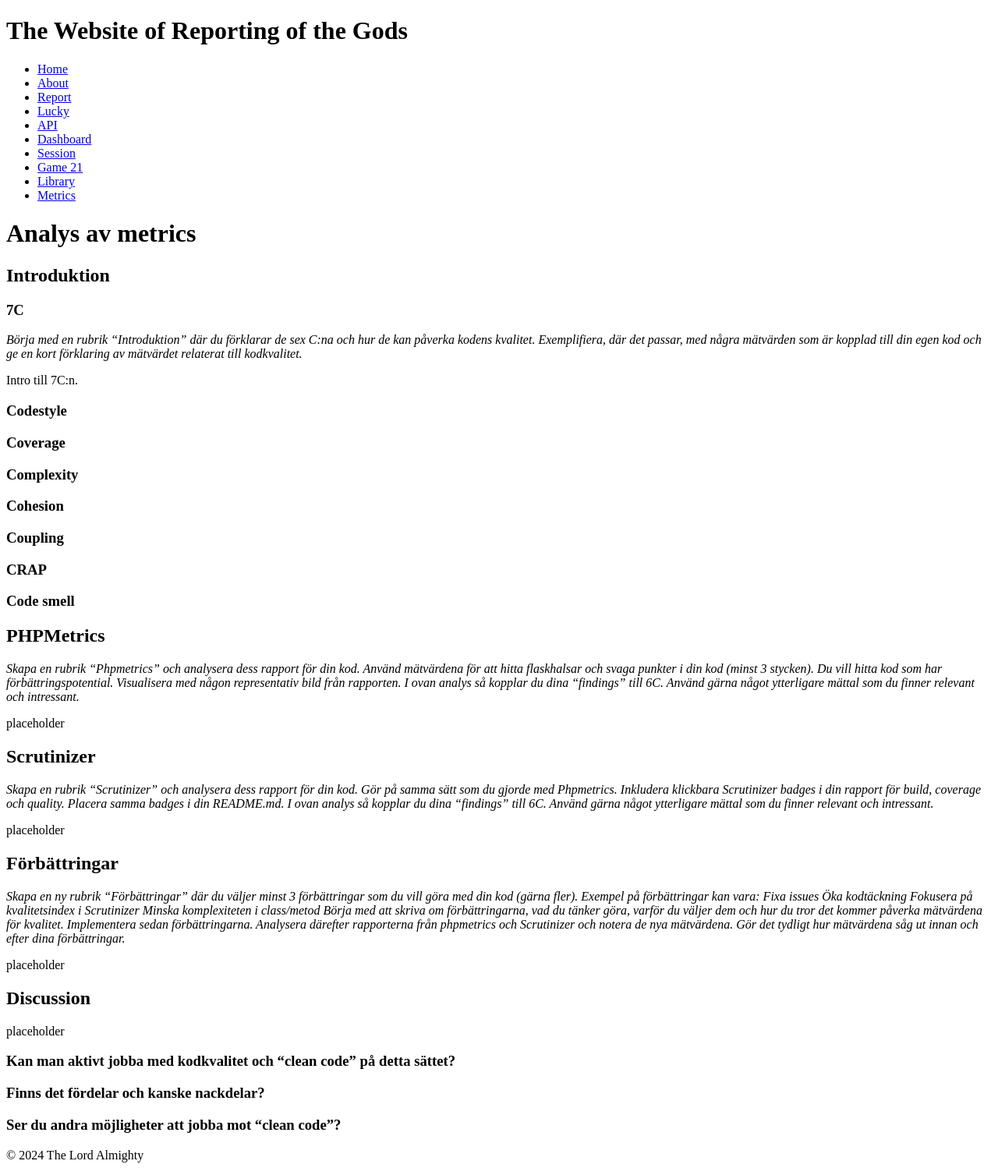
After one commit to theswedishpolyglot/webbprogrammering-bth-mvc, a Symfony app: template templates/metrics/index.html.twig in a window 1280 px wide. The commit adds this page. Shown: the whole page at 78% size. Run offline with Twig, Linux system fonts and the light colour scheme; the template is opened without the code that fills it, so the values that code supplies are empty; some libraries are stand-ins or nearby versions.

Commit message:
lägg till metrics landningssida

```diff
--- a/templates/base.html.twig
+++ b/templates/base.html.twig
@@ -19,6 +19,7 @@
                     <li><a href="{{ path('card_session') }}">Session</a></li>
                     <li><a href="{{ path('game_home') }}">Game 21</a></li>
                     <li><a href="{{ path('library_home') }}">Library</a></li>
+                    <li><a href="{{ path('metrics') }}">Metrics</a></li>
                 </ul>
             </nav>
         </header>
--- /dev/null
+++ b/templates/metrics/index.html.twig
@@ -0,0 +1,87 @@
+{% extends 'base.html.twig' %}
+
+{% block title %}Analys av metrics{% endblock %}
+
+{% block body %}
+    <h1>Analys av metrics</h1>
+    <h2>Introduktion</h2>
+        <h3>7C</h3>
+        <i>Börja med en rubrik “Introduktion” där du förklarar de sex C:na och hur de kan påverka kodens kvalitet. Exemplifiera, där det passar, med några mätvärden som är kopplad till din egen kod och ge en kort förklaring av mätvärdet relaterat till kodkvalitet.</i>
+        <p>Intro till 7C:n.</p>
+        <h3>Codestyle</h3>
+        <p>
+
+        </p>
+        <h3>Coverage</h3>
+        <p>
+
+        </p>
+        <h3>Complexity</h3>
+        <p>
+
+        </p>
+        <h3>Cohesion</h3>
+        <p>
+
+        </p>
+        <h3>Coupling</h3>
+        <p>
+
+        </p>
+        <h3>CRAP</h3>
+        <p>
+
+        </p>
+        <h3>Code smell</h3>
+        <p>
+
+        </p>
+
+
+    <h2>PHPMetrics</h2>
+    <i>Skapa en rubrik “Phpmetrics” och analysera dess rapport för din kod. Använd mätvärdena för att hitta flaskhalsar och svaga punkter i din kod (minst 3 stycken). Du vill hitta kod som har förbättringspotential. Visualisera med någon representativ bild från rapporten. I ovan analys så kopplar du dina “findings” till 6C. Använd gärna något ytterligare mättal som du finner relevant och intressant.</i>
+    <p>placeholder</p>
+
+    <h2>Scrutinizer</h2>
+    <i>
+        Skapa en rubrik “Scrutinizer” och analysera dess rapport för din kod. Gör på samma sätt som du gjorde med Phpmetrics.
+        Inkludera klickbara Scrutinizer badges i din rapport för build, coverage och quality.
+        Placera samma badges i din README.md.
+        I ovan analys så kopplar du dina “findings” till 6C. Använd gärna något ytterligare mättal som du finner relevant och intressant.
+    </i>
+    <p>placeholder</p>
+
+    <h2>Förbättringar</h2>
+    <i>
+        Skapa en ny rubrik “Förbättringar” där du väljer minst 3 förbättringar som du vill göra med din kod (gärna fler).
+
+Exempel på förbättringar kan vara:
+
+Fixa issues
+Öka kodtäckning
+Fokusera på kvalitetsindex i Scrutinizer
+Minska komplexiteten i class/metod
+Börja med att skriva om förbättringarna, vad du tänker göra, varför du väljer dem och hur du tror det kommer påverka mätvärdena för kvalitet.
+
+Implementera sedan förbättringarna.
+Analysera därefter rapporterna från phpmetrics och Scrutinizer och notera de nya mätvärdena.
+Gör det tydligt hur mätvärdena såg ut innan och efter dina förbättringar.
+
+    </i>
+    <p>placeholder</p>
+
+    <h2>Discussion</h2>
+    <p>placeholder</p>
+        <h3>Kan man aktivt jobba med kodkvalitet och “clean code” på detta sättet?</h3>
+        <p>
+
+        </p>
+        <h3>Finns det fördelar och kanske nackdelar?</h3>
+        <p>
+
+        </p>
+        <h3>Ser du andra möjligheter att jobba mot “clean code”?</h3>
+        <p>
+
+        </p>
+{% endblock %}
```
Also changed, not shown: src/Controller/MetricsController.php (added, +16 -0 lines).
